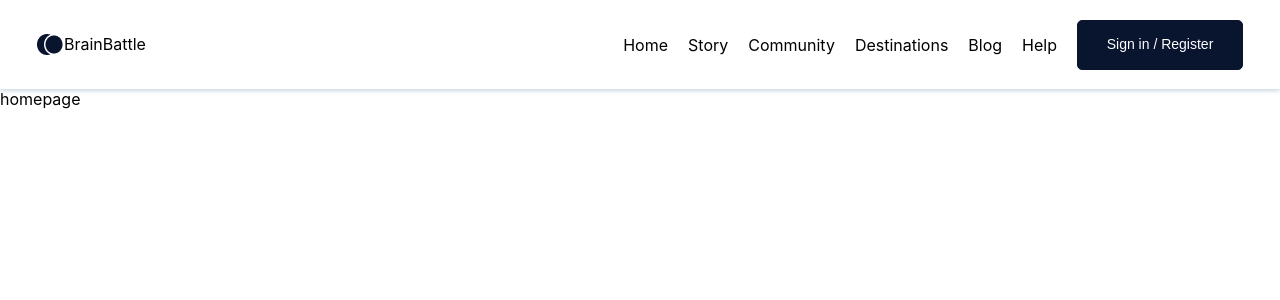
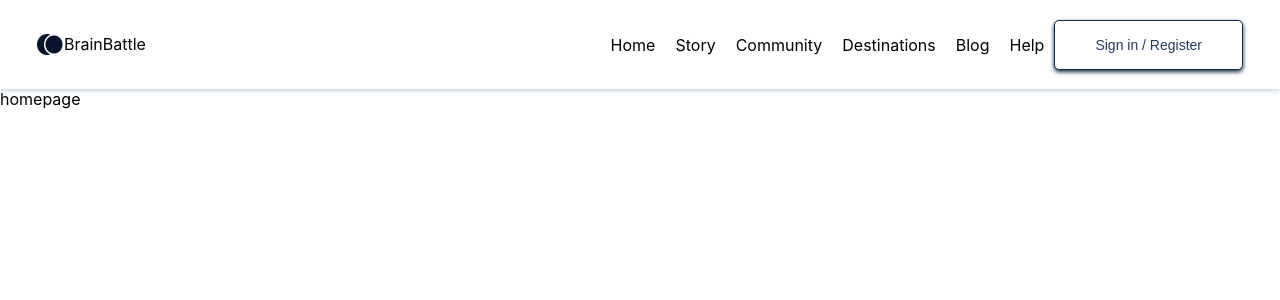
Before and after one commit to srnodedev/next-chat-app, a Next.js app: page / in a window 1280 px wide. Shown: the top 300 px of the page. Built offline with nearby package versions, Linux system fonts and the light colour scheme.

Commit message:
add theme.js

```diff
--- a/app/components/Button.tsx
+++ b/app/components/Button.tsx
@@ -1,32 +1,49 @@
 import styled from 'styled-components'
-import {ReactChild} from 'react'
+// import {ReactChild} from 'react'
+import PropTypes from 'prop-types';
+// import styles from '../../styles/button.module.css'
 
 interface ButtonProps {
-    children : ReactChild,
-    bgColor ?: string,
-    color ?: string,
-    borderColor ?: string,
+    // children ?: ReactChild,
+    variant ?: string,
+    disabled ?: boolean
 }
 
 const Button = styled.button<ButtonProps>`
-    box-sizing: border-box;
-    width: 166px;
+	box-sizing: border-box;
+	display: inline-block;
+	text-align: center;
+    padding: 15px 40px;
     height: 50px;
-    margin-left: 10px;
-    cursor:pointer;
+    box-shadow: none;
+	color: ${(props) =>
+		props.variant === 'primary'
+			? props.theme.colors.white
+			: props.theme.colors.accent};
+	background-color: ${(props) =>
+		props.variant === 'primary'
+			? props.theme.colors.accent
+			: props.theme.colors.white};
+	border: 1px solid;
+	border-color: ${(props) => props.theme.colors.accent};
+	border-radius: 5px;
+	font-size: 14px;
+	text-decoration: none;
+	&:active {
+		border-color: ${(props) => props.variant === 'primary'
+         ? props.theme.colors.accenthover
+         : props.theme.colors.secondary};
+		cursor: pointer;
+    },
+	&:hover {
+        box-shadow: 0px 2px 4px ${(props) => props.theme.colors.accenthover};
+        transition: box-shadow 0.3s ease-in-out;
+		border-color: ${(props) => props.theme.colors.accenthover};
+		cursor: pointer;
+	},
+	&:hover:not {
+        box-shadow: none;
+	}
+`;
 
-    background: ${(props) => props.bgColor ? props.bgColor : "#FFFFFF"};
-    color: ${(props) => props.color ? props.color : "#09142F"};
-    border: 1px solid ${(props) => props.borderColor ? props.borderColor : "#09142F"};
-
-    border-radius: 5px;
-
-    font-style: normal;
-    font-weight: 400;
-    font-size: 14px;
-    line-height: 21px;
-
-    text-align: center;
-
-`
 export default Button;
--- a/app/components/Layout/Header.tsx
+++ b/app/components/Layout/Header.tsx
@@ -24,7 +24,7 @@ export default function Header() {
             {links.map((item : LinkProps, index) =>
                 <Link href={item.link} key={index} style={{marginLeft: 10, marginRight: 10}}> {item.title} </Link>
             )}
-            <Button borderColor='#09142F' bgColor='#09142F' color='#FFFFFF' onClick={() => router.push('/signup')}>Sign in / Register</Button>
+            <Button variant="secondary" onClick={() => router.push('/signup')}>Sign in / Register</Button>
         </div>
     )
 }
--- a/pages/_app.tsx
+++ b/pages/_app.tsx
@@ -1,8 +1,12 @@
 import '../styles/globals.css'
+import { ThemeProvider } from 'styled-components'
 import type { AppProps } from 'next/app'
+import {theme} from './theme'
 
 export default function App({ Component, pageProps }: AppProps) {
   return (
-      <Component {...pageProps} />
+      <ThemeProvider theme={theme}>
+        <Component {...pageProps} />
+      </ThemeProvider>
   )
 }
--- /dev/null
+++ b/pages/theme.ts
@@ -0,0 +1,55 @@
+export const theme = {
+	colors: {
+		accent: '#23395D',
+        accenthover: '#0E2846',
+        error: '#F13C3C',
+        warning: '#FFA826',
+        disabled: '#F4F6F9',
+        body: '#071B32',
+        secondary: '#9BA8BD',
+        white: '#FFFFFF',
+        gray1: '#E7E9F0',
+        grayforicons: '#F0F1F3'
+
+	},
+	space: [
+		0,
+		'0.125rem', // 2px
+		'0.25rem', // 4px
+		'0.5rem', // 8px
+		'1rem', // 16px
+		'2rem', // 32px
+		'4rem', // 64px
+		'8rem', // 128px
+		'16rem', // 256px
+	],
+	fonts: {
+		body: 'Helvetica Neue, Helvetica, Arial, sans-serif',
+		heading: 'Helvetica Neue, Helvetica, Arial, sans-serif',
+	},
+	fontSizes: {
+		xl: '4rem',
+		l: '2rem',
+		m: '1rem',
+		s: '0.9rem',
+		xs: '0.75rem',
+	},
+	fontWeights: {
+		light: 200,
+		normal: 400,
+		bold: 700,
+	},
+	lineHeights: {
+		body: 1.5,
+		heading: 1.1,
+	},
+	borders: {
+		none: 'none',
+		thin: '1px solid',
+	},
+	radii: {
+		none: 0,
+		base: '0.25em',
+		round: '99999em',
+	},
+};
--- /dev/null
+++ b/styles/button.module.css
@@ -0,0 +1,20 @@
+.primary {
+    box-sizing: border-box;
+    width: 166px;
+    height: 50px;
+    margin-left: 10px;
+    cursor:pointer;
+
+    background: "#FFFFFF";
+    color: "#09142F";
+    border: 1px solid "#09142F";
+
+    border-radius: 5px;
+
+    font-style: normal;
+    font-weight: 400;
+    font-size: 14px;
+    line-height: 21px;
+
+    text-align: center;
+}
```
